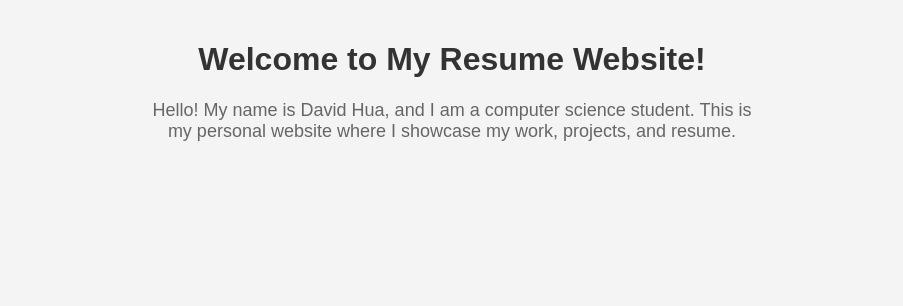
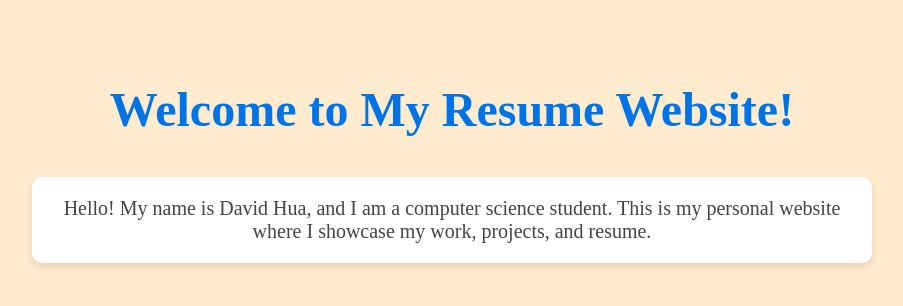
Before and after one commit to DavidHua04/davidhua04.github.io, a plain HTML site: page index.html in a window 1280 px wide. Shown: the whole page, without its empty margins (188-1091 px from the left). Drawn offline with Linux system fonts and the light colour scheme.

Commit message:
Update styles.css

```diff
--- a/styles.css
+++ b/styles.css
@@ -1,19 +1,24 @@
 body {
-    font-family: Arial, sans-serif;
-    background-color: #f4f4f4;
+    font-family: "Times New Roman", Times, serif; /* Set to Times New Roman */
+    background-color: #ffebcd; /* Light beige background */
     margin: 0;
-    padding: 20px;
+    padding: 50px;
 }
 
 h1 {
-    color: #333;
+    color: #0073e6; /* Blue heading */
     text-align: center;
+    font-size: 48px; /* Larger font size */
 }
 
 p {
-    font-size: 18px;
-    color: #666;
-    max-width: 600px;
-    margin: 20px auto;
+    font-size: 20px;
+    color: #444;
+    max-width: 800px;
+    margin: 40px auto;
     text-align: center;
+    background-color: #fff;
+    padding: 20px;
+    border-radius: 10px; /* Rounded corners */
+    box-shadow: 0 4px 8px rgba(0, 0, 0, 0.1); /* Subtle shadow */
 }
```
